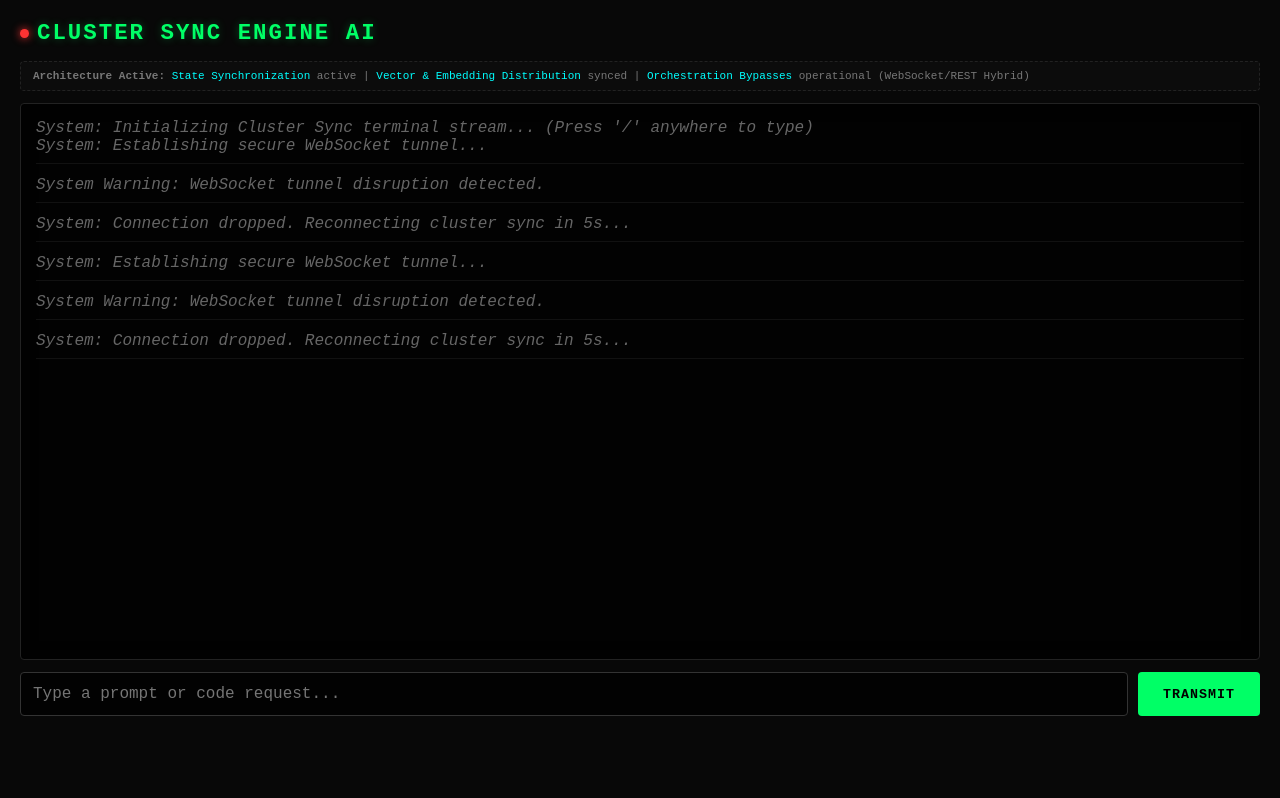
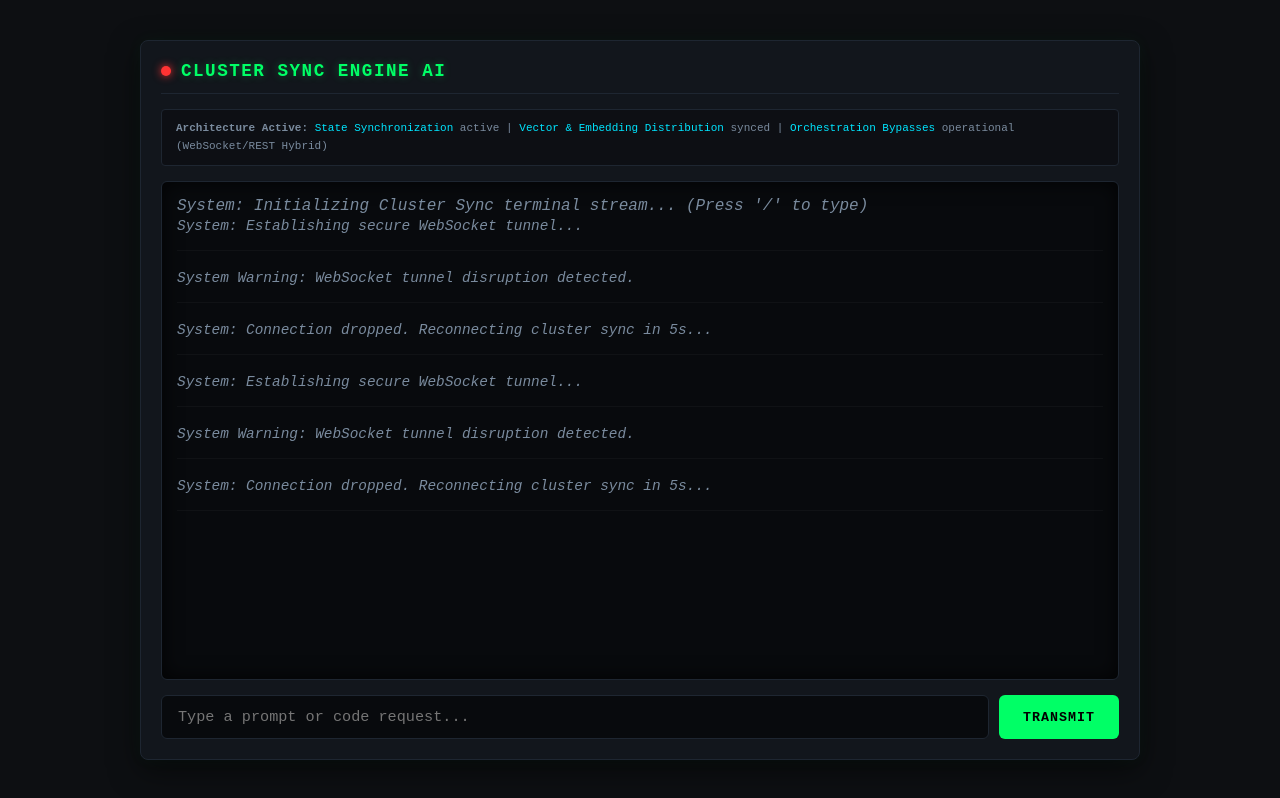
Before and after one commit to breezipsettings-max/Bridgeserver, a website: page index.html in a window 1280 px wide. Drawn offline with nearby package versions, Linux system fonts and the light colour scheme.

Commit message:
Update index.html

````diff
--- a/index.html
+++ b/index.html
@@ -2,60 +2,262 @@
 <html lang="en">
 <head>
     <meta charset="UTF-8">
+    <meta name="viewport" content="width=device-width, initial-scale=1.0">
     <title>CLUSTER SYNC ENGINE AI TERMINAL</title>
+    <!-- Marked JS for clean markdown parsing -->
+    <script src="https://cdn.jsdelivr.net/npm/marked/marked.min.js"></script>
     <style>
+        :root {
+            --bg-color: #0d0f12;
+            --panel-bg: #12161c;
+            --terminal-bg: #080a0d;
+            --accent-green: #00ff66;
+            --accent-cyan: #00e5ff;
+            --text-dim: #7a8b9e;
+            --text-bright: #e1e7ed;
+            --border-color: #1e2631;
+            --code-bg: #040507;
+        }
+
+        * {
+            box-sizing: border-box;
+        }
+
         body {
-            background: #080808;
-            color: #00ff66;
-            font-family: 'Courier New', Courier, monospace;
+            background-color: var(--bg-color);
+            color: var(--text-bright);
+            font-family: 'JetBrains Mono', 'Fira Code', 'Courier New', monospace;
             margin: 0;
-            padding: 20px;
+            padding: 0;
+            display: flex;
+            justify-content: center;
+            align-items: center;
+            min-height: 100vh;
+        }
+
+        /* Container wrapper to fix stretched resolution look */
+        .terminal-container {
+            width: 100%;
+            max-width: 1000px;
+            height: 90vh;
+            background: var(--panel-bg);
+            border: 1px solid var(--border-color);
+            border-radius: 8px;
+            box-shadow: 0 10px 30px rgba(0,0,0,0.5), 0 0 15px rgba(0,255,102,0.05);
             display: flex;
             flex-direction: column;
-            height: 92vh;
-            box-sizing: border-box;
+            padding: 20px;
+            margin: 20px;
         }
-        h1 { font-size: 1.4rem; letter-spacing: 2px; text-shadow: 0 0 8px rgba(0,255,102,0.3); margin-top: 0; display: flex; align-items: center; }
-        .header-box { border: 1px dashed #222; padding: 8px 12px; margin-bottom: 12px; background: #0c0c0c; font-size: 11px; color: #777; border-radius: 4px; }
-        .header-box span { color: #00ffff; }
+
+        .header {
+            display: flex;
+            align-items: center;
+            justify-content: space-between;
+            margin-bottom: 15px;
+            padding-bottom: 12px;
+            border-bottom: 1px solid var(--border-color);
+        }
+
+        .title-group {
+            display: flex;
+            align-items: center;
+            gap: 10px;
+        }
+
+        h1 {
+            font-size: 1.1rem;
+            letter-spacing: 1.5px;
+            color: var(--accent-green);
+            margin: 0;
+            text-shadow: 0 0 8px rgba(0,255,102,0.3);
+        }
+
+        #status {
+            width: 10px;
+            height: 10px;
+            border-radius: 50%;
+            background: #ff3333;
+            box-shadow: 0 0 8px #ff3333;
+            transition: all 0.3s ease;
+        }
+
+        #status.online {
+            background: var(--accent-green);
+            box-shadow: 0 0 8px var(--accent-green);
+        }
+
+        .header-box {
+            background: rgba(0,0,0,0.3);
+            border: 1px solid var(--border-color);
+            padding: 10px 14px;
+            margin-bottom: 15px;
+            font-size: 11px;
+            color: var(--text-dim);
+            border-radius: 4px;
+            line-height: 1.6;
+        }
+
+        .header-box span {
+            color: var(--accent-cyan);
+        }
 
         #terminal {
             flex: 1;
-            border: 1px solid #222;
-            border-radius: 4px;
-            overflow-y: scroll;
+            background: var(--terminal-bg);
+            border: 1px solid var(--border-color);
+            border-radius: 6px;
+            overflow-y: auto;
             padding: 15px;
-            background: #020202;
-            margin-bottom: 12px;
-            box-shadow: inset 0 0 15px rgba(0,0,0,0.8);
+            margin-bottom: 15px;
+            box-shadow: inset 0 0 20px rgba(0,0,0,0.8);
         }
-        .system { color: #666; font-style: italic; }
-        .user-msg { color: #00ffff; margin-bottom: 12px; }
-        .ai-msg { color: #00ff66; margin-bottom: 12px; line-height: 1.5; }
-        .message { margin-bottom: 12px; border-bottom: 1px solid #111; padding-bottom: 8px; }
 
-        /* Markdown formatting styles */
-        .ai-msg strong { color: #ffffff; text-shadow: 0 0 5px rgba(255,255,255,0.4); }
+        /* Custom Scrollbar */
+        #terminal::-webkit-scrollbar {
+            width: 6px;
+        }
+        #terminal::-webkit-scrollbar-track {
+            background: var(--terminal-bg);
+        }
+        #terminal::-webkit-scrollbar-thumb {
+            background: #1e2631;
+            border-radius: 3px;
+        }
+        #terminal::-webkit-scrollbar-thumb:hover {
+            background: var(--accent-green);
+        }
 
-        /* Code snippet & copy box wrapper */
-        .code-box { position: relative; background: #050505; border: 1px solid #333; border-radius: 4px; margin: 10px 0; padding: 12px; }
-        .code-box pre { margin: 0; color: #ff00ff; font-family: 'Courier New', monospace; overflow-x: auto; font-size: 0.9rem; }
-        .copy-btn { position: absolute; top: 6px; right: 6px; background: #111; color: #00ff66; border: 1px solid #00ff66; font-size: 10px; padding: 3px 8px; cursor: pointer; border-radius: 2px; font-family: 'Courier New', monospace; }
-        .copy-btn:hover { background: #00ff66; color: #000; }
+        .message {
+            margin-bottom: 16px;
+            padding-bottom: 12px;
+            border-bottom: 1px solid rgba(255,255,255,0.03);
+            font-size: 0.9rem;
+            line-height: 1.6;
+        }
 
-        .input-cluster { display: flex; gap: 10px; }
-        input { background: #020202; border: 1px solid #333; border-radius: 4px; color: #00ff66; flex: 1; padding: 12px; font-family: 'Courier New', monospace; font-size: 1rem; outline: none; transition: border-color 0.2s; }
-        input:focus { border-color: #00ff66; box-shadow: 0 0 8px rgba(0,255,102,0.2); }
+        .system {
+            color: var(--text-dim);
+            font-style: italic;
+        }
 
-        button.send-btn { background: #00ff66; color: #000; border: none; border-radius: 4px; padding: 0 25px; cursor: pointer; font-weight: bold; font-family: 'Courier New', monospace; letter-spacing: 1px; transition: opacity 0.2s; }
-        button.send-btn:hover { opacity: 0.85; }
+        .user-msg {
+            color: var(--accent-cyan);
+            font-weight: 600;
+        }
 
-        #status { display: inline-block; width: 9px; height: 9px; border-radius: 50%; background: #ff3333; margin-right: 8px; box-shadow: 0 0 8px #ff3333; }
-        #status.online { background: #00ff66; box-shadow: 0 0 8px #00ff66; }
+        .ai-msg {
+            color: var(--text-bright);
+        }
+
+        .ai-msg strong {
+            color: var(--accent-green);
+        }
+
+        .ai-msg p {
+            margin: 4px 0;
+        }
+
+        .ai-msg ul, .ai-msg ol {
+            margin: 6px 0;
+            padding-left: 20px;
+        }
+
+        .ai-msg li {
+            margin-bottom: 4px;
+        }
+
+        /* Code block wrapper with COPY button */
+        .code-box {
+            position: relative;
+            background: var(--code-bg);
+            border: 1px solid var(--border-color);
+            border-radius: 6px;
+            margin: 10px 0;
+            padding: 12px;
+            overflow-x: auto;
+        }
+
+        .code-box pre {
+            margin: 0;
+            color: var(--accent-green);
+            font-family: 'Courier New', monospace;
+            font-size: 0.85rem;
+        }
+
+        .copy-btn {
+            position: absolute;
+            top: 8px;
+            right: 8px;
+            background: #12161c;
+            color: var(--accent-green);
+            border: 1px solid var(--accent-green);
+            font-size: 10px;
+            padding: 4px 8px;
+            cursor: pointer;
+            border-radius: 3px;
+            font-family: inherit;
+            transition: all 0.2s;
+        }
+
+        .copy-btn:hover {
+            background: var(--accent-green);
+            color: #000;
+        }
+
+        .input-cluster {
+            display: flex;
+            gap: 10px;
+        }
+
+        input {
+            background: var(--terminal-bg);
+            border: 1px solid var(--border-color);
+            border-radius: 6px;
+            color: var(--accent-green);
+            flex: 1;
+            padding: 12px 16px;
+            font-family: inherit;
+            font-size: 0.95rem;
+            outline: none;
+            transition: border-color 0.2s, box-shadow 0.2s;
+        }
+
+        input:focus {
+            border-color: var(--accent-green);
+            box-shadow: 0 0 10px rgba(0,255,102,0.15);
+        }
+
+        button.send-btn {
+            background: var(--accent-green);
+            color: #000;
+            border: none;
+            border-radius: 6px;
+            padding: 0 24px;
+            cursor: pointer;
+            font-weight: bold;
+            font-family: inherit;
+            letter-spacing: 1px;
+            transition: opacity 0.2s, transform 0.1s;
+        }
+
+        button.send-btn:hover {
+            opacity: 0.9;
+        }
+
+        button.send-btn:active {
+            transform: scale(0.98);
+        }
     </style>
 </head>
 <body>
-    <h1><div id="status"></div> CLUSTER SYNC ENGINE AI</h1>
+    <div class="terminal-container">
+        <div class="header">
+            <div class="title-group">
+                <div id="status"></div>
+                <h1>CLUSTER SYNC ENGINE AI</h1>
+            </div>
+        </div>
 
         <div class="header-box">
             <strong>Architecture Active:</strong> <span>State Synchronization</span> active |
@@ -63,11 +265,12 @@
             <span>Orchestration Bypasses</span> operational (WebSocket/REST Hybrid)
         </div>
 
-    <div id="terminal" class="system">System: Initializing Cluster Sync terminal stream... (Press '/' anywhere to type)</div>
+        <div id="terminal" class="system">System: Initializing Cluster Sync terminal stream... (Press '/' to type)</div>
 
         <div class="input-cluster">
             <input type="text" id="chat-input" placeholder="Type a prompt or code request..." onkeypress="handleKey(event)">
             <button class="send-btn" onclick="sendMessage()">TRANSMIT</button>
+        </div>
     </div>
 
     <script>
@@ -79,12 +282,11 @@
         const wsUrl = `${protocol}//${window.location.host}`;
         let socket;
 
-        // Auto-capture '/' key to focus input anywhere on the page
+        // Auto-capture '/' key to focus input from anywhere
         window.addEventListener('keydown', (e) => {
             if (e.key === '/' && document.activeElement !== chatInput) {
                 e.preventDefault();
                 chatInput.focus();
-                chatInput.setSelectionRange(chatInput.value.length, chatInput.value.length);
             }
         });
 
@@ -101,7 +303,7 @@
                 try {
                     const data = JSON.parse(event.data);
                     if (data.result) {
-                        renderFormattedMessage("AI NODE: " + data.result, 'ai-msg');
+                        renderFormattedMessage(data.result, 'ai-msg');
                     } else if (data.error) {
                         logMessage("Cluster Error: " + data.error, 'system');
                     }
@@ -129,56 +331,42 @@
             terminal.scrollTop = terminal.scrollHeight;
         }
 
-        // Advanced parser for code blocks, bold text, and copy boxes
-        function renderFormattedMessage(text, className) {
+        function renderFormattedMessage(markdownText, className) {
             const div = document.createElement('div');
             div.className = 'message ' + className;
 
-            // Split by code blocks ```
-            const parts = text.split(/(```[\s\S]*?```)/g);
+            const prefix = document.createElement('strong');
+            prefix.style.color = 'var(--accent-green)';
+            prefix.textContent = 'AI NODE: ';
+            div.appendChild(prefix);
 
-            parts.forEach(part => {
-                if (part.startsWith('```') && part.endsWith('```')) {
-                    const rawCode = part.slice(3, -3).replace(/^[a-z]+\n/, '');
+            const contentDiv = document.createElement('div');
+            contentDiv.style.display = 'inline-block';
+            contentDiv.style.width = '100%';
 
+            // Parse markdown using Marked.js
+            contentDiv.innerHTML = marked.parse(markdownText);
+
+            // Wrap pre/code elements with copy buttons
+            const codeBlocks = contentDiv.querySelectorAll('pre');
+            codeBlocks.forEach(pre => {
                 const box = document.createElement('div');
                 box.className = 'code-box';
-
-                    const pre = document.createElement('pre');
-                    pre.textContent = rawCode;
+                pre.parentNode.insertBefore(box, pre);
+                box.appendChild(pre);
 
                 const btn = document.createElement('button');
                 btn.className = 'copy-btn';
                 btn.textContent = 'COPY';
                 btn.onclick = () => {
-                        navigator.clipboard.writeText(rawCode);
+                    navigator.clipboard.writeText(pre.textContent);
                     btn.textContent = 'COPIED!';
                     setTimeout(() => btn.textContent = 'COPY', 2000);
                 };
-
                 box.appendChild(btn);
-                    box.appendChild(pre);
-                    div.appendChild(box);
-                } else {
-                    // Parse markdown bold ** text inside regular text segments
-                    const subContainer = document.createElement('div');
-                    const boldParts = part.split(/(\*\*[\s\S]*?\*\*)/g);
-
-                    boldParts.forEach(subPart => {
-                        if (subPart.startsWith('**') && subPart.endsWith('**')) {
-                            const strong = document.createElement('strong');
-                            strong.textContent = subPart.slice(2, -2);
-                            subContainer.appendChild(strong);
-                        } else {
-                            const span = document.createElement('span');
-                            span.textContent = subPart;
-                            subContainer.appendChild(span);
-                        }
-                    });
-                    div.appendChild(subContainer);
-                }
             });
 
+            div.appendChild(contentDiv);
             terminal.appendChild(div);
             terminal.scrollTop = terminal.scrollHeight;
         }
@@ -207,7 +395,7 @@
                 .then(res => res.json())
                 .then(data => {
                     if (data.success) {
-                        renderFormattedMessage("AI NODE (REST): " + data.result, 'ai-msg');
+                        renderFormattedMessage(data.result, 'ai-msg');
                     } else {
                         logMessage("Cluster Error: " + (data.error || 'Unknown error'), 'system');
                     }
````
Lines whose indentation alone changed are shown as unchanged.
